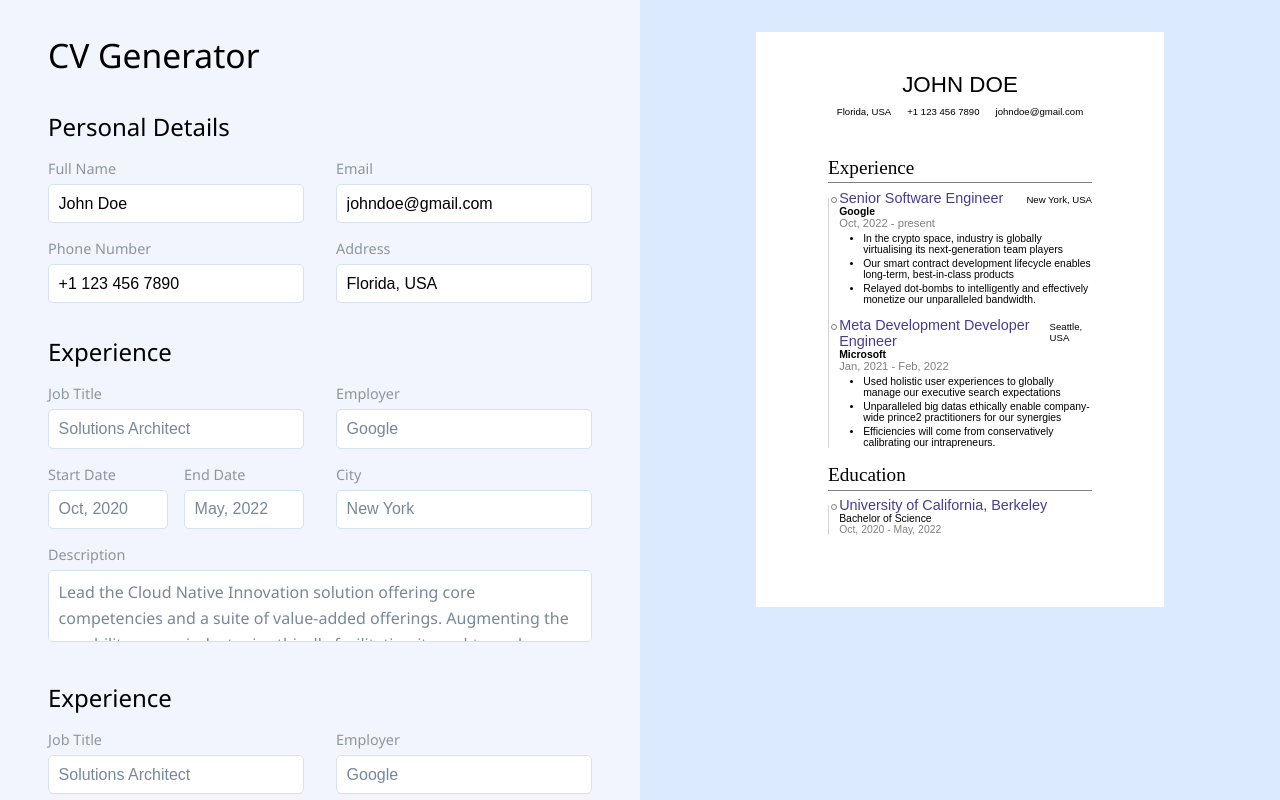
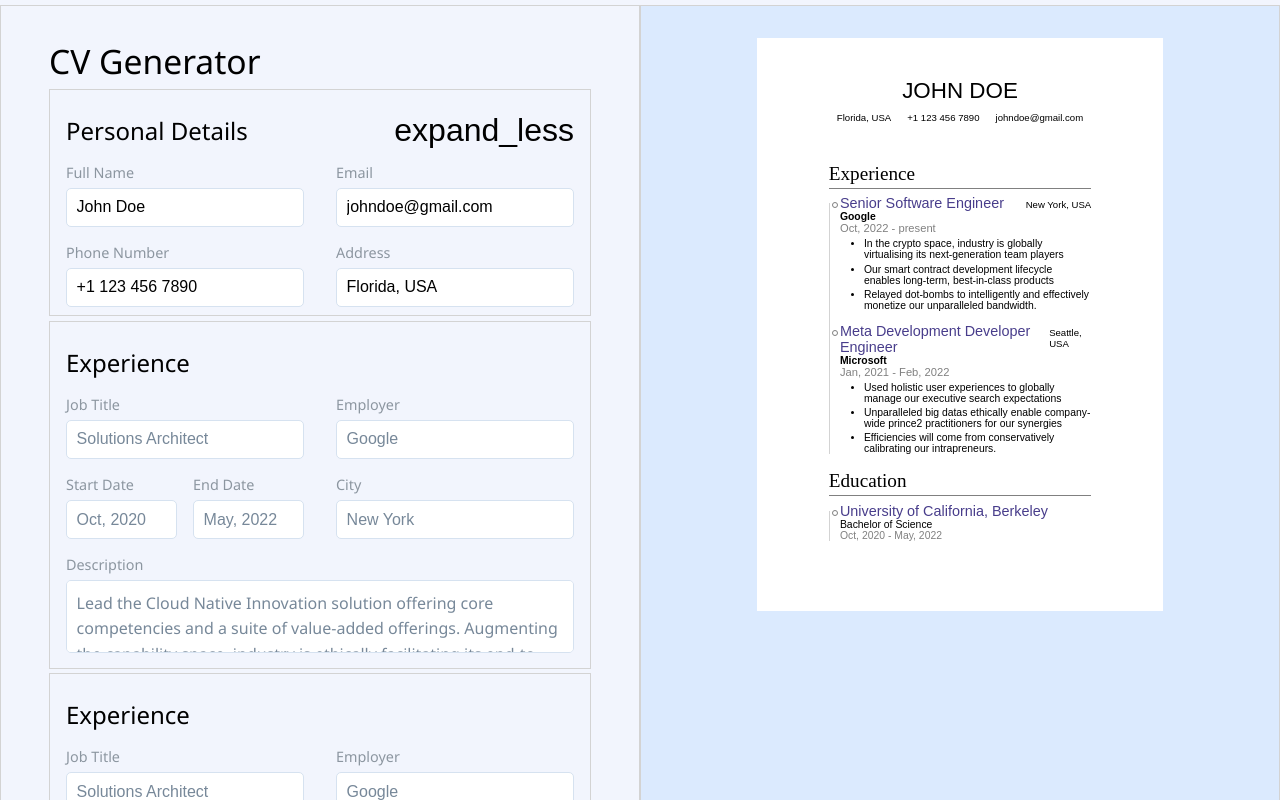
Before and after one commit to columk1/cv-application, a React (Vite) app: page / in a window 1280 px wide. Shown: the top 800 px of the page. Built offline with nearby package versions, Linux system fonts and the light colour scheme.

Commit message:
Add expand/contract button to PersonalForm

```diff
--- a/src/components/PersonalForm.jsx
+++ b/src/components/PersonalForm.jsx
@@ -1,5 +1,6 @@
 import Input from './Input.jsx'
 import '../styles/PersonalForm.css'
+import { useState } from 'react'
 
 export default function PersonalForm({
   onChange,
@@ -7,10 +8,20 @@ export default function PersonalForm({
   email,
   phoneNumber,
   location,
+  isCollapsed,
 }) {
-  return (
+  const [isActive, setIsActive] = useState(true)
+
+  const toggleActive = () => setIsActive(!isActive)
+
+  return isActive ? (
     <section className='personal-form'>
-      <h2 className='section-title'>Personal Details</h2>
+      <div className='section-header' onClick={toggleActive}>
+        <h2 className='section-title'>Personal Details</h2>
+        <button className='expand-btn' onClick={toggleActive}>
+          <span className='expand material-symbols-outlined'>expand_less</span>
+        </button>
+      </div>
       <div className='inputs'>
         <Input
           type='text'
@@ -50,5 +61,14 @@ export default function PersonalForm({
         />
       </div>
     </section>
+  ) : (
+    <section className='personal-form'>
+      <div className='section-header' onClick={toggleActive}>
+        <h2 className='section-title'>Personal Details</h2>
+        <button className='expand-btn' onClick={toggleActive}>
+          <span className='expand material-symbols-outlined'>expand_more</span>
+        </button>
+      </div>
+    </section>
   )
 }
--- a/src/home/Home.jsx
+++ b/src/home/Home.jsx
@@ -61,15 +61,16 @@ export const Home = () => {
   return (
     <main className='main'>
       <section className='input-container'>
-        <h2 className='h2'>
+        <h1 className='h1'>
           <span className='title'>CV Generator</span>
-        </h2>
+        </h1>
         <PersonalForm
           onChange={handlePersonalChange}
           name={person.name}
           email={person.email}
           phoneNumber={person.phoneNumber}
           location={person.location}
+          // isCollapsed={true}
         />
         {data.experience.map((job, index) => (
           <ExperienceForm
--- a/src/styles/PersonalForm.css
+++ b/src/styles/PersonalForm.css
@@ -1,3 +1,31 @@
+section {
+  border: 1px solid lightgray;
+  margin: 0.3rem 0;
+  padding: 0.5rem 1rem;
+}
+
+.section-header {
+  display: flex;
+  justify-content: space-between;
+  align-items: center;
+  cursor: pointer;
+}
+
+.section-header:hover .section-title,
+.section-header:hover .expand {
+  color: indigo;
+}
+
+.section-title {
+  width: 100%;
+  margin: 1rem 0;
+  font-size: 1.5rem;
+}
+
+.expand {
+  font-size: 2rem;
+}
+
 .inputs {
   display: flex;
   flex-wrap: wrap;
@@ -5,8 +33,8 @@
   row-gap: 1rem;
 }
 
-.section-title {
-  width: 100%;
-  margin: 2rem 0 1rem;
-  font-size: 1.5rem;
+.expand-btn {
+  cursor: pointer;
+  border: none;
+  background: none;
 }
--- a/vite.config.js
+++ b/vite.config.js
@@ -7,7 +7,7 @@ export default defineConfig({
   plugins: [
     react(),
     webfontDownload([
-      'https://fonts.googleapis.com/css2?family=DM+Sans:opsz,wght@9..40,400;9..40,500&family=DM+Serif+Display&&family=Oswald:wght@300&display=swap',
+      'https://fonts.googleapis.com/css2?family=DM+Sans:opsz,wght@9..40,400;9..40,500&family=DM+Serif+Display&family=Oswald:wght@300&display=swap&family=Material+Symbols+Outlined',
     ]),
   ],
   test: {
```
Also changed, not shown: src/components/CollapsedForm.jsx (added, +9 -0 lines).
